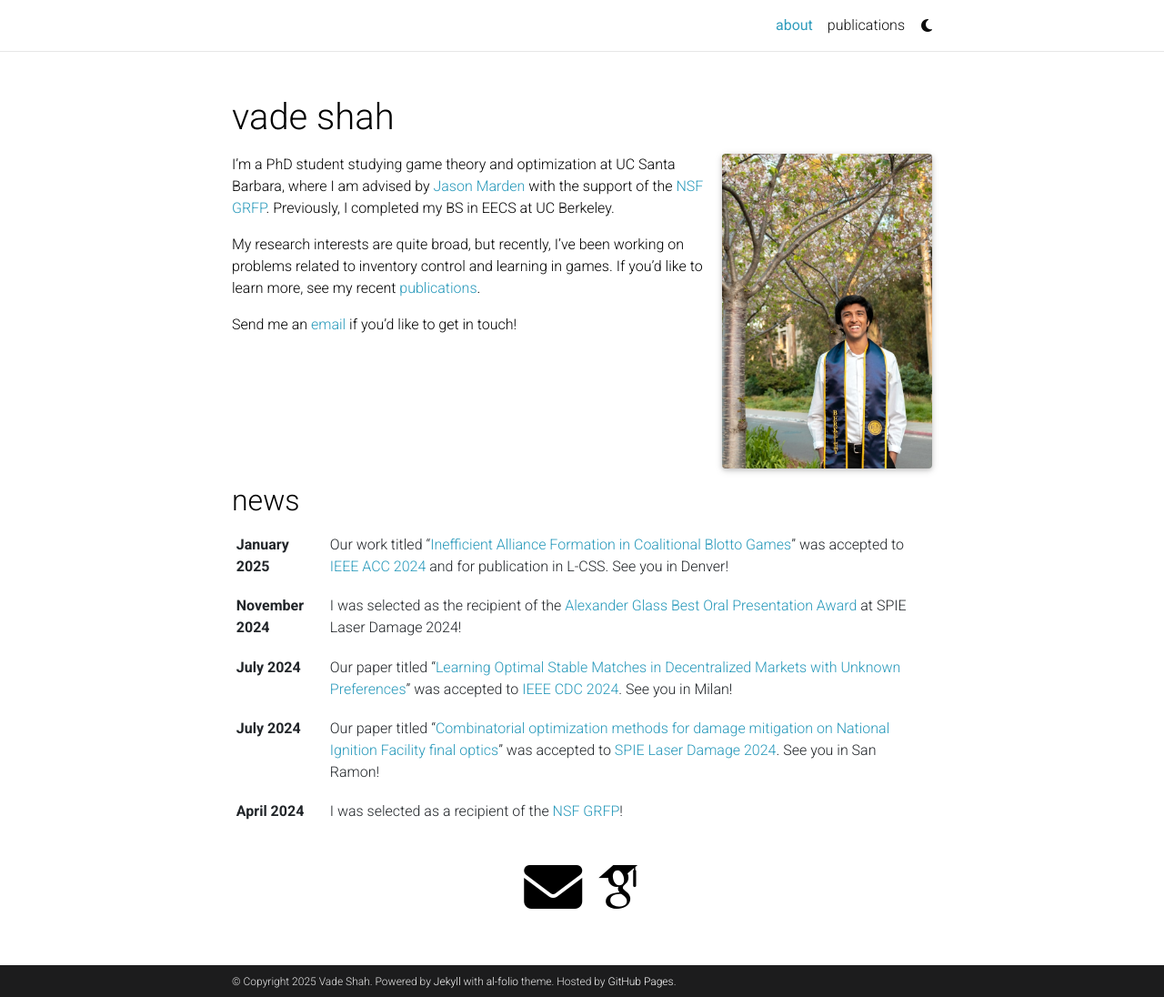
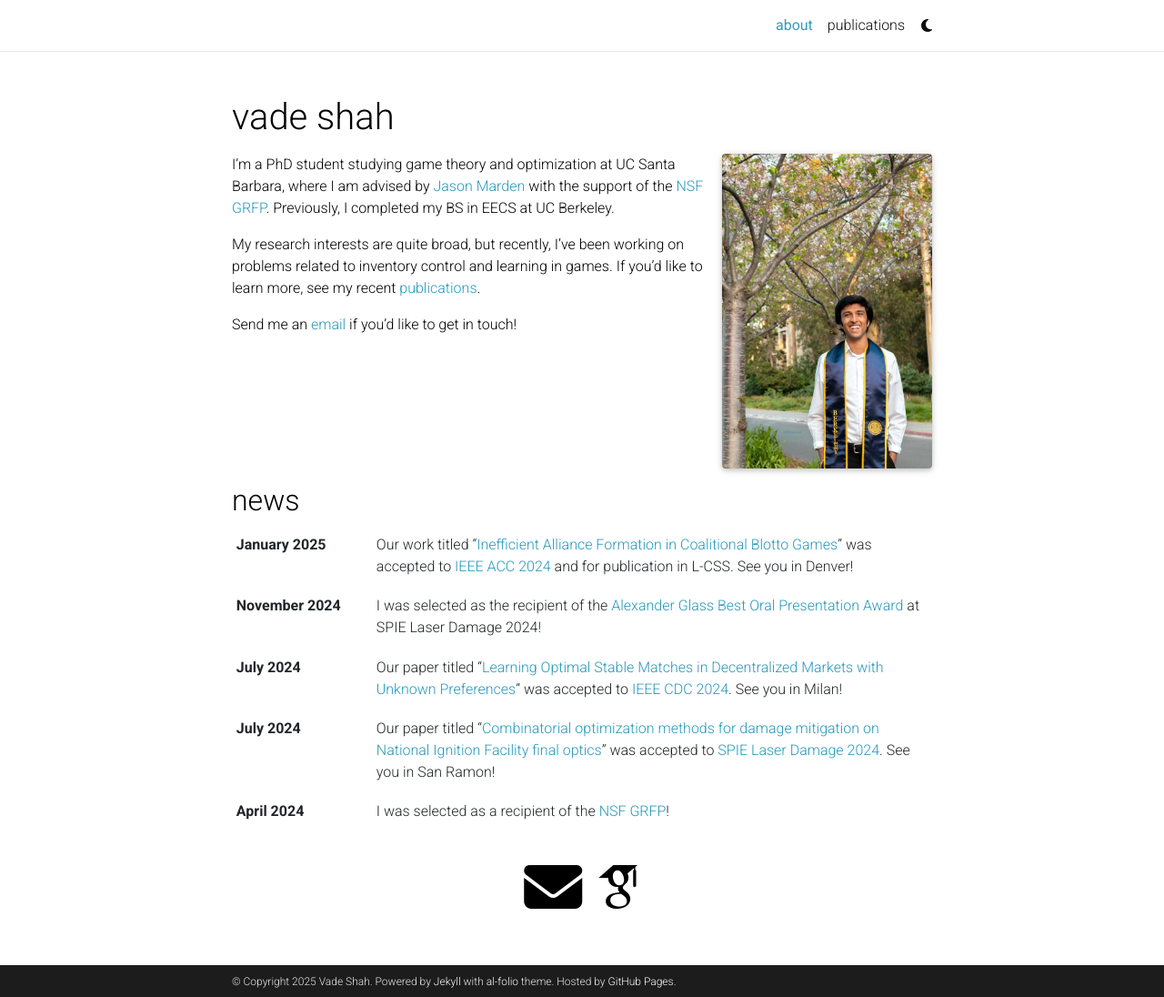
Before and after one commit to vadeshah/vadeshah.github.io, a Jekyll site: the page built from _pages/about.md, in a window 1280 px wide and 1096 px high. Shown: the whole window at 91% size. Built offline with Jekyll 4.4.1, drawn with Linux system fonts in a browser that asks for light colours; full-size pictures stand in for the smaller copies a plugin makes; some web fonts are replaced; comment, search, counter and statistics services are not loaded; a style sheet for code colours, icons or effects is not loaded.

Commit message:
tried changing width of date in news

```diff
--- a/_includes/news.html
+++ b/_includes/news.html
@@ -11,7 +11,7 @@
               {% endif %}
               {% for item in news limit: news_limit %}
                 <tr>
-                  <th scope="row">{{ item.date | date: "%B %Y" }}</th>
+                  <th scope="row" style="width: 20%">{{ item.date | date: "%B %Y" }}</th>
                   <td>
                     {% if item.inline -%}
                       {{ item.content | remove: '<p>' | remove: '</p>' | emojify }}
```
